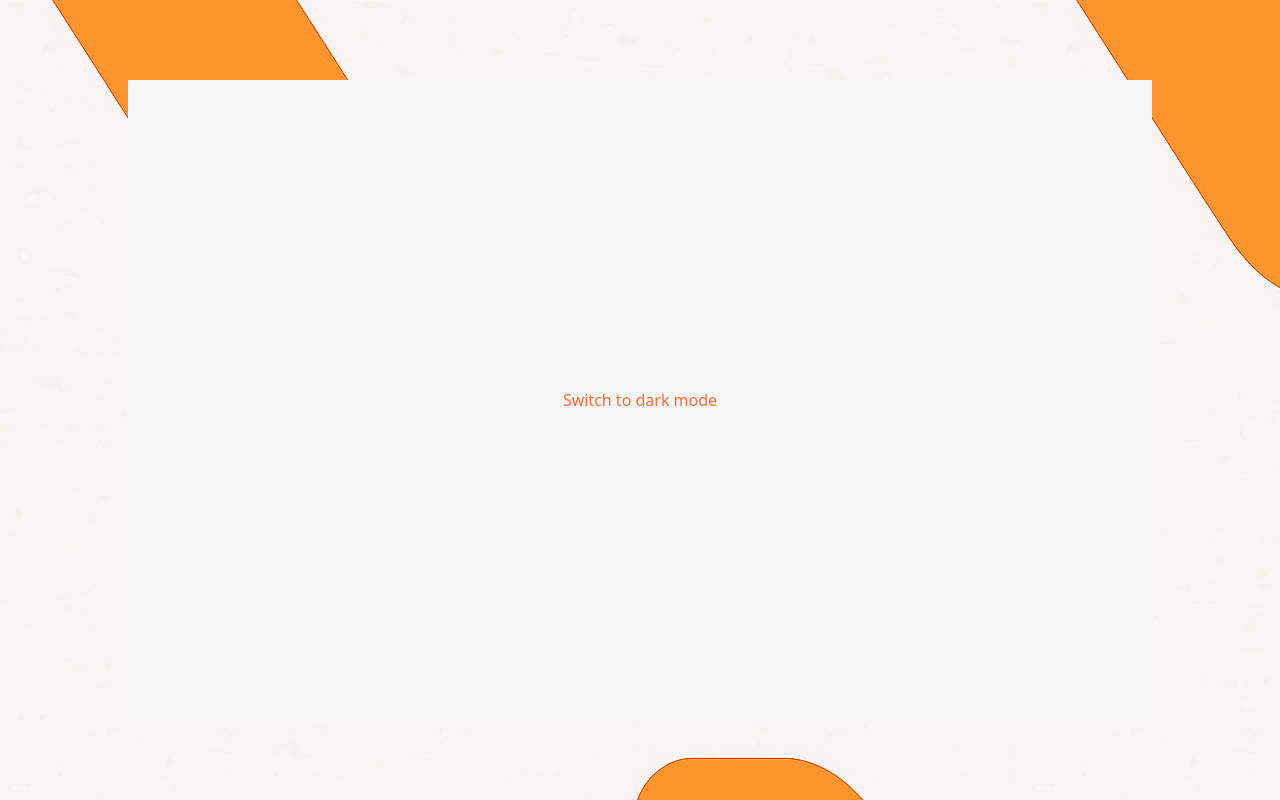
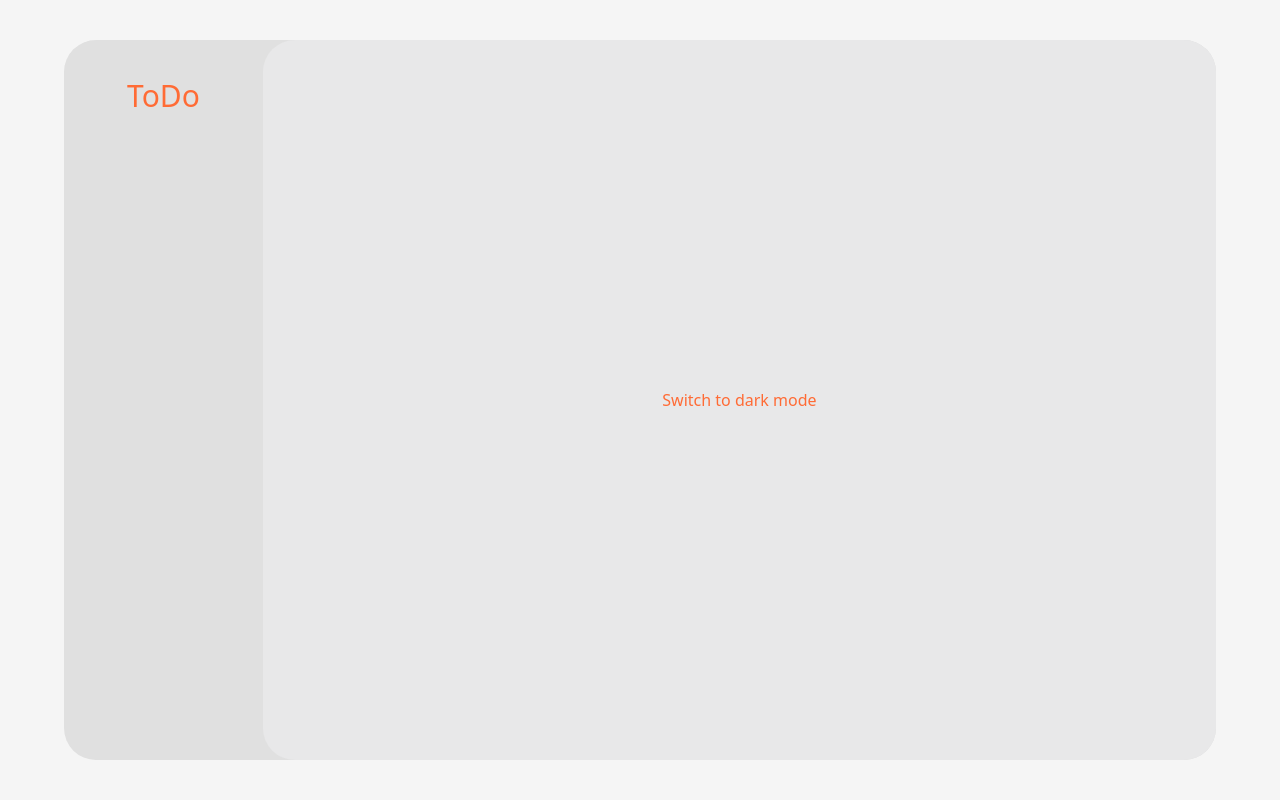
Before and after one commit to FreyGold/AntD, a React (Vite) app: page / in a window 1280 px wide. Built offline with nearby package versions, Linux system fonts and the light colour scheme.

Commit message:
layout configuration, not complete yet

```diff
--- a/package.json
+++ b/package.json
@@ -10,10 +10,12 @@
     "preview": "vite preview"
   },
   "dependencies": {
+    "@ant-design/icons": "^6.0.0",
     "@tailwindcss/vite": "^4.1.11",
     "@tanstack/react-query": "^5.83.0",
     "antd": "^5.26.4",
     "axios": "^1.10.0",
+    "ogl": "^1.0.11",
     "react": "^19.1.0",
     "react-dom": "^19.1.0",
     "react-router": "^7.6.3",
--- a/src/App.tsx
+++ b/src/App.tsx
@@ -6,7 +6,7 @@ import "@/assets/styles/global.css";
 function App() {
    return (
       <UiProvider>
-         <div className="w-full h-full flex justify-center items-center bg-background text-primary">
+         <div className="w-full h-full flex justify-center items-center bg-background-dark text-primary rounded-4xl">
             <ThemeToggleButton></ThemeToggleButton>
          </div>
       </UiProvider>
--- a/src/assets/styles/global.css
+++ b/src/assets/styles/global.css
@@ -3,7 +3,12 @@
 * {
    line-height: 1rem;
 }
-
+html,
+body,
+#root {
+   height: 100%;
+   width: 100%;
+}
 @theme {
    --color-primary: var(--c-primary);
    --color-primary-dark: var(--c-primary-dark);
--- a/src/components/Sidebar.tsx
+++ b/src/components/Sidebar.tsx
@@ -1,5 +1,10 @@
 function Sidebar() {
-   return <div></div>;
+   return (
+      <div className="p-6 py-12 flex justify-between h-full w-[20%] items-center flex-col">
+         <h1 className="text-3xl">ToDo</h1>
+         <div className="flex gap-4"></div>
+      </div>
+   );
 }
 
 export default Sidebar;
--- a/src/layouts/MainLayout.tsx
+++ b/src/layouts/MainLayout.tsx
@@ -1,9 +1,11 @@
+import Sidebar from "@/components/Sidebar";
 import { Outlet } from "react-router";
 
 function MainLayout() {
    return (
-      <div className="w-screen h-screen bg-auto flex justify-center items-center bg-[url(src/assets/backgrounds/light.png)]">
-         <div className="w-[80%] h-[80%]">
+      <div className="w-screen h-screen bg-auto flex justify-center items-center bg-background">
+         <div className="w-[90%] h-[90%] flex justify-between items-center bg-border text-primary rounded-4xl">
+            <Sidebar />
             <Outlet />
          </div>
       </div>
```
Also changed, not shown: 1 other file (tests, documents, lock files or other folders).
